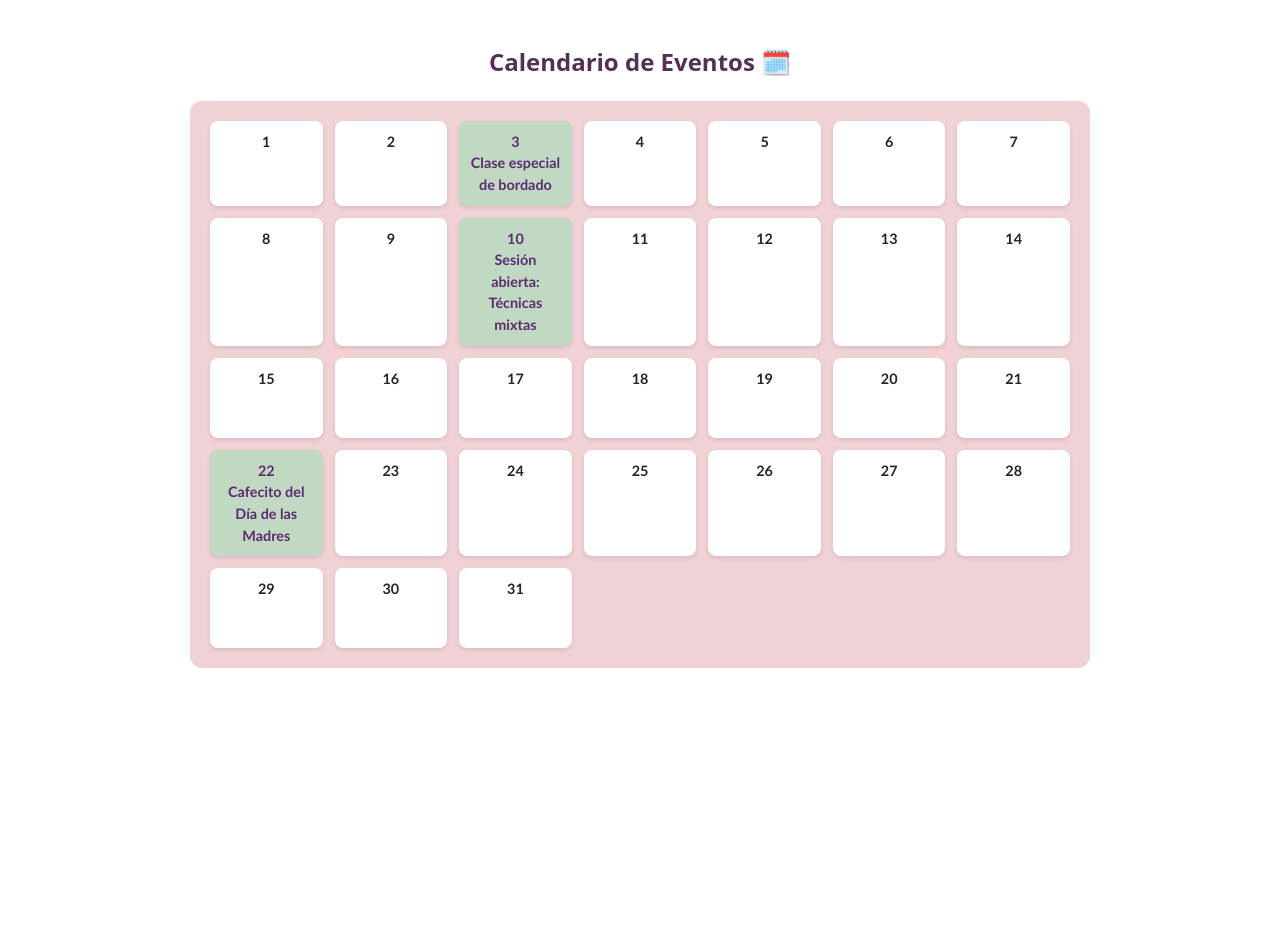
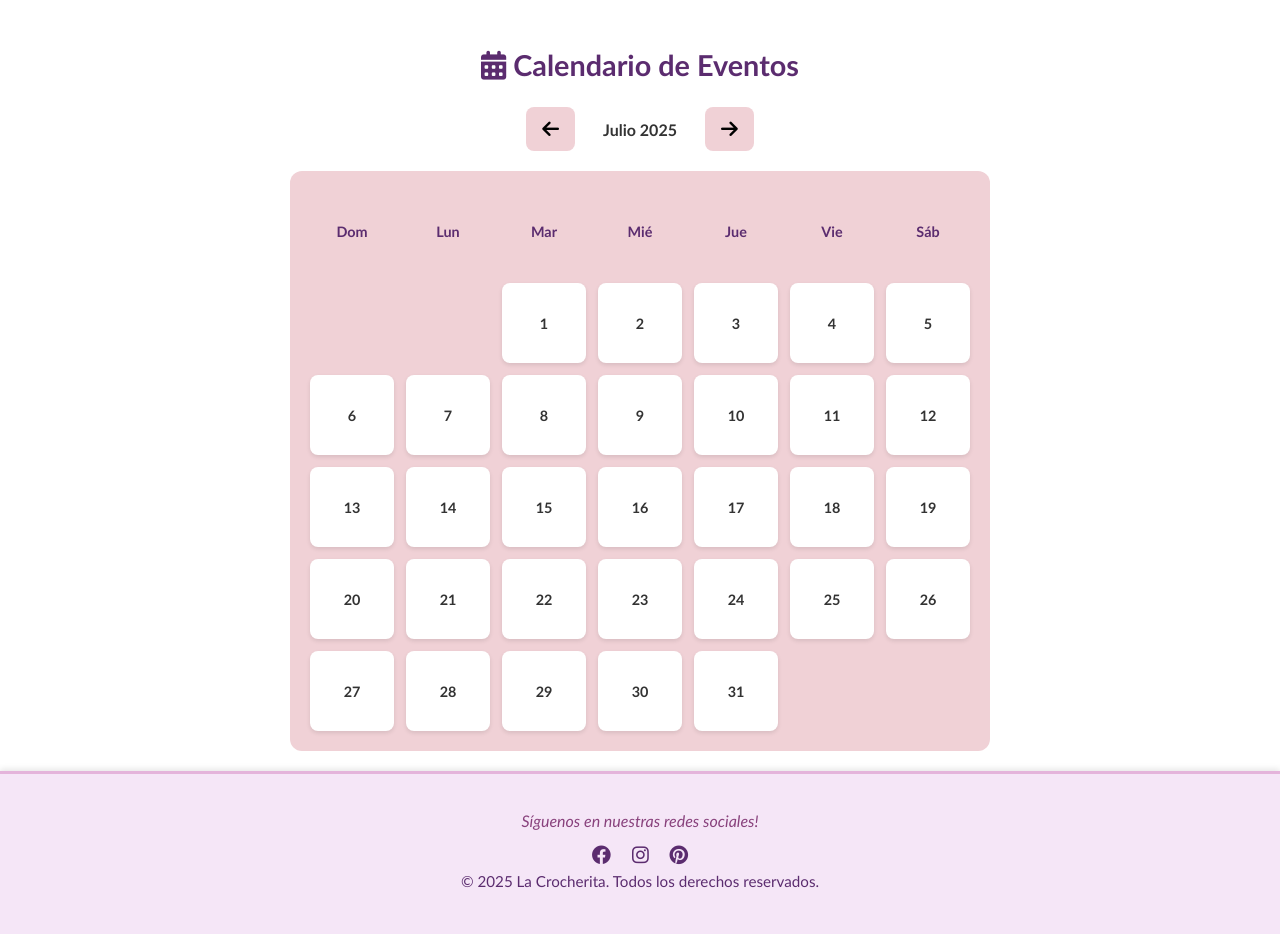
Before and after one commit to Ange3108/G2_SC502_VN_Proyecto, a PHP site: page /secciones/eventos.html in a window 1280 px wide. Before the commit the page ends 668 px from the top, so only its background shows below. Run offline with PHP 8.4, Linux system fonts and the light colour scheme; some libraries are stand-ins or nearby versions.

Commit message:
Agregué mis cambios

```diff
--- a/La Crocherita/Comunidad/css/style.css
+++ b/La Crocherita/Comunidad/css/style.css
@@ -190,7 +190,90 @@ main {
   text-align: center;
 }
 
+/*Eventos*/
+/* Estilo de Clases */
+.seccion-clases {
+  display: flex;
+  flex-direction: column;
+  align-items: center;
+  font-family: "Trebuchet MS", sans-serif;
+  font-size: 16px;
+  width: 900px;
+  margin: 90px auto;
+}
 
+.horario-card {
+  background-color: #c4f7f7;
+  padding: 30px;
+  border-radius: 10px;
+  box-shadow: 0 2px 6px rgba(0, 0, 0, 0.1);
+  text-align: center;
+  width: 100%;
+  max-width: 500px;
+  margin-bottom: 20px;
+}
+
+#selectHorario,
+#btnReservar {
+  font-family: "Poppins", sans-serif;
+  padding: 10px;
+  margin-top: 10px;
+  width: 100%;
+  border-radius: 8px;
+  border: 1px solid #ccc;
+}
+
+.mensaje-sinpe {
+  text-align: center;
+  background-color: #fff0f5;
+  color: #8b005d;
+  font-weight: bold;
+  padding: 16px 24px;
+  border-left: 6px solid #d36eaa;
+  border-radius: 10px;
+  margin: 24px auto;
+  width: 100%;
+  max-width: 500px;
+  box-shadow: 0 0 5px rgba(0, 0, 0, 0.1);
+}
+
+.titulo-pagina {
+  font-size: 24px;
+  font-weight: bold;
+  margin-bottom: 32px;
+  color: #562f54;
+  text-align: center;
+}
+
+/*Estilo de Eventos*/
+/* Estilo general */
+.titulo-pagina {
+  font-family: "Trebuchet MS", sans-serif;
+  font-weight: bold;
+  font-size: 1.8rem;
+  color: #5b2c6f;
+}
+
+/* Navegación de mes */
+.navegacion-calendario {
+  text-align: center;
+  margin-bottom: 20px;
+}
+
+.navegar-mes {
+  background-color: #f0d1d6;
+  border: none;
+  padding: 8px 16px;
+  font-size: 1.2rem;
+  border-radius: 8px;
+  cursor: pointer;
+  margin: 0 8px;
+  transition: background-color 0.2s ease;
+}
+
+.navegar-mes:hover {
+  background-color: #e3b8c1;
+}
 .calendar-grid {
   display: grid;
   grid-template-columns: repeat(7, 1fr);
@@ -198,8 +281,8 @@ main {
   background-color: #f0d1d6;
   padding: 20px;
   border-radius: 12px;
-  max-width: 900px;
-  margin: 20px auto;
+  max-width: 700px;
+  margin: auto;
 }
 
 .calendar-day {
@@ -207,17 +290,47 @@ main {
   border-radius: 8px;
   padding: 10px;
   text-align: center;
-  box-shadow: 0 2px 4px rgba(0,0,0,0.1);
+  box-shadow: 0 2px 4px rgba(0, 0, 0, 0.1);
   font-family: "Trebuchet MS", sans-serif;
   font-size: 0.9rem;
   min-height: 80px;
   position: relative;
+  display: flex;
+  flex-direction: column;
+  justify-content: center;
 }
 
 .calendar-day.evento {
   background-color: #c1d8c3;
   font-weight: bold;
   color: #5b2c6f;
+}
+
+
+.boton-mes {
+  background-color: #f0d1d6;
+  border: none;
+  padding: 10px;
+  border-radius: 8px;
+  font-size: 1.2rem;
+  cursor: pointer;
+  color: #5b2c6f;
+}
+
+.dia-semana {
+  font-weight: bold;
+  background-color: transparent;
+  box-shadow: none;
+  border: none;
+  color: #5b2c6f;
+  cursor: default;
+}
+
+.invisible {
+  background-color: transparent;
+  box-shadow: none;
+  border: none;
+  cursor: default;
 }
 
 
--- a/La Crocherita/Comunidad/js/eventos.js
+++ b/La Crocherita/Comunidad/js/eventos.js
@@ -1,18 +1,69 @@
 document.addEventListener("DOMContentLoaded", function () {
-  const diasEnMes = 31; // Propuesta: Agosto
   const calendar = document.getElementById("calendar");
+  const mesActual = document.getElementById("mesActual");
+  const btnPrev = document.getElementById("prevMonth");
+  const btnNext = document.getElementById("nextMonth");
+
+  const meses = [
+    "Enero",
+    "Febrero",
+    "Marzo",
+    "Abril",
+    "Mayo",
+    "Junio",
+    "Julio",
+    "Agosto",
+    "Septiembre",
+    "Octubre",
+    "Noviembre",
+    "Diciembre",
+  ];
+
+  const diasSemana = ["Dom", "Lun", "Mar", "Mié", "Jue", "Vie", "Sáb"];
 
   const eventos = [
-    { dia: 3, titulo: "Clase especial de bordado" },
-    { dia: 10, titulo: "Sesión abierta: Técnicas mixtas" },
-    { dia: 22, titulo: "Cafecito del Día de las Madres" },
+    { dia: 3, mes: 7, titulo: "Clase especial de bordado" }, // Agosto (mes 7)
+    { dia: 10, mes: 7, titulo: "Sesión abierta: Técnicas mixtas" },
+    { dia: 22, mes: 7, titulo: "Cafecito del Día de las Madres" },
+    { dia: 5, mes: 8, titulo: "Bienvenida a septiembre" }, // Septiembre
   ];
 
+  let currentMonth = new Date().getMonth(); // mes actual
+  let currentYear = new Date().getFullYear();
+
+  function getDiasEnMes(mes, año) {
+    return new Date(año, mes + 1, 0).getDate();
+  }
+
+  function renderCalendar(mes) {
+    calendar.innerHTML = "";
+    mesActual.textContent = `${meses[mes]} ${currentYear}`;
+
+    // Día de la semana en que comienza el mes
+    const firstDay = new Date(currentYear, mes, 1).getDay();
+    const diasEnMes = getDiasEnMes(mes, currentYear);
+
+    // Agregar encabezado de días
+    diasSemana.forEach((dia) => {
+      const diaSemana = document.createElement("div");
+      diaSemana.className = "calendar-day dia-semana";
+      diaSemana.textContent = dia;
+      calendar.appendChild(diaSemana);
+    });
+
+    //Espacios vacíos antes del día 1
+    for (let i = 0; i < firstDay; i++) {
+      const emptyDiv = document.createElement("div");
+      emptyDiv.className = "calendar-day invisible";
+      calendar.appendChild(emptyDiv);
+    }
+
+    //Días del mes
     for (let i = 1; i <= diasEnMes; i++) {
       const diaDiv = document.createElement("div");
       diaDiv.className = "calendar-day";
 
-    const evento = eventos.find((ev) => ev.dia === i);
+      const evento = eventos.find((ev) => ev.dia === i && ev.mes === mes);
       if (evento) {
         diaDiv.classList.add("evento");
         diaDiv.innerHTML = `<strong>${i}</strong><br>${evento.titulo}`;
@@ -22,4 +73,17 @@ document.addEventListener("DOMContentLoaded", function () {
 
       calendar.appendChild(diaDiv);
     }
+  }
+
+  btnPrev.addEventListener("click", () => {
+    currentMonth = (currentMonth - 1 + 12) % 12;
+    renderCalendar(currentMonth);
   });
+
+  btnNext.addEventListener("click", () => {
+    currentMonth = (currentMonth + 1) % 12;
+    renderCalendar(currentMonth);
+  });
+
+  renderCalendar(currentMonth);
+});
--- a/La Crocherita/Comunidad/secciones/eventos.html
+++ b/La Crocherita/Comunidad/secciones/eventos.html
@@ -3,19 +3,48 @@
   <head>
     <meta charset="UTF-8" />
     <title>Eventos - La Crocherita</title>
-    <link rel="stylesheet" href="../css/style.css" />
+    <link
+      href="https://cdn.jsdelivr.net/npm/bootstrap@5.3.0/dist/css/bootstrap.min.css"
+      rel="stylesheet"
+    />
+    <link rel="stylesheet" href="css/style.css" />
     <link
       rel="stylesheet"
-      href="https://cdn.jsdelivr.net/npm/bootstrap@5.3.0/dist/css/bootstrap.min.css"
+      href="https://cdnjs.cloudflare.com/ajax/libs/font-awesome/6.0.0-beta3/css/all.min.css"
     />
-    <link rel="stylesheet" href="../css/calendar.css" />
+
+    <link rel="stylesheet" href="../css/style.css" />
   </head>
   <body>
     <main class="container mt-5">
-      <h2 class="titulo-pagina text-center mb-4">Calendario de Eventos 🗓️</h2>
+      <h2 class="titulo-pagina text-center mb-4">
+        <i class="fa-solid fa-calendar-days"></i> Calendario de Eventos
+      </h2>
+
+      <div class="navegacion-calendario">
+        <button id="prevMonth" class="navegar-mes">
+          <i class="fa-solid fa-arrow-left"></i>
+        </button>
+        <span id="mesActual" class="mx-3 fw-bold"></span>
+        <button id="nextMonth" class="navegar-mes">
+          <i class="fa-solid fa-arrow-right"></i>
+        </button>
+      </div>
+
       <div id="calendar" class="calendar-grid"></div>
     </main>
 
+    <footer>
+      <div class="frase">Síguenos en nuestras redes sociales!</div>
+      <div class="iconitos">
+        <span><i class="fab fa-facebook"></i></span>
+        <span><i class="fab fa-instagram"></i></span>
+        <span><i class="fab fa-pinterest"></i></span>
+      </div>
+      <p>&copy; 2025 La Crocherita. Todos los derechos reservados.</p>
+    </footer>
+
+    <script src="https://cdn.jsdelivr.net/npm/bootstrap@5.3.0/dist/js/bootstrap.bundle.min.js"></script>
     <script src="../js/eventos.js"></script>
   </body>
 </html>
```
Also changed, not shown: La Crocherita/Comunidad/secciones/clases.html (+12 -3 lines), La Crocherita/Configuración y Ayuda/css/style.css (+100 -0 lines), La Crocherita/Configuración y Ayuda/cuenta.html (+17 -0 lines), La Crocherita/Configuración y Ayuda/js/cuenta.js (added, +15 -0 lines). Lines whose indentation alone changed are shown as unchanged.
